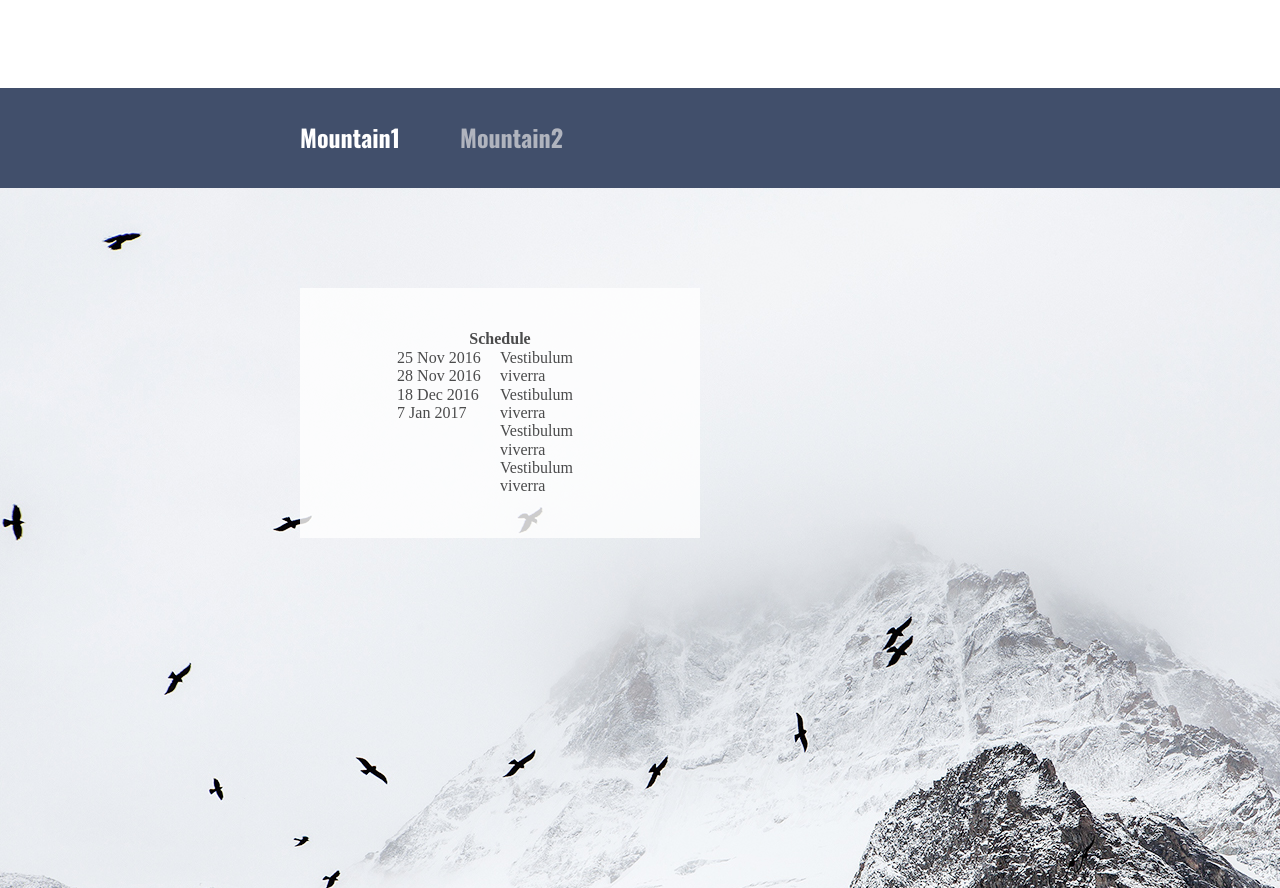
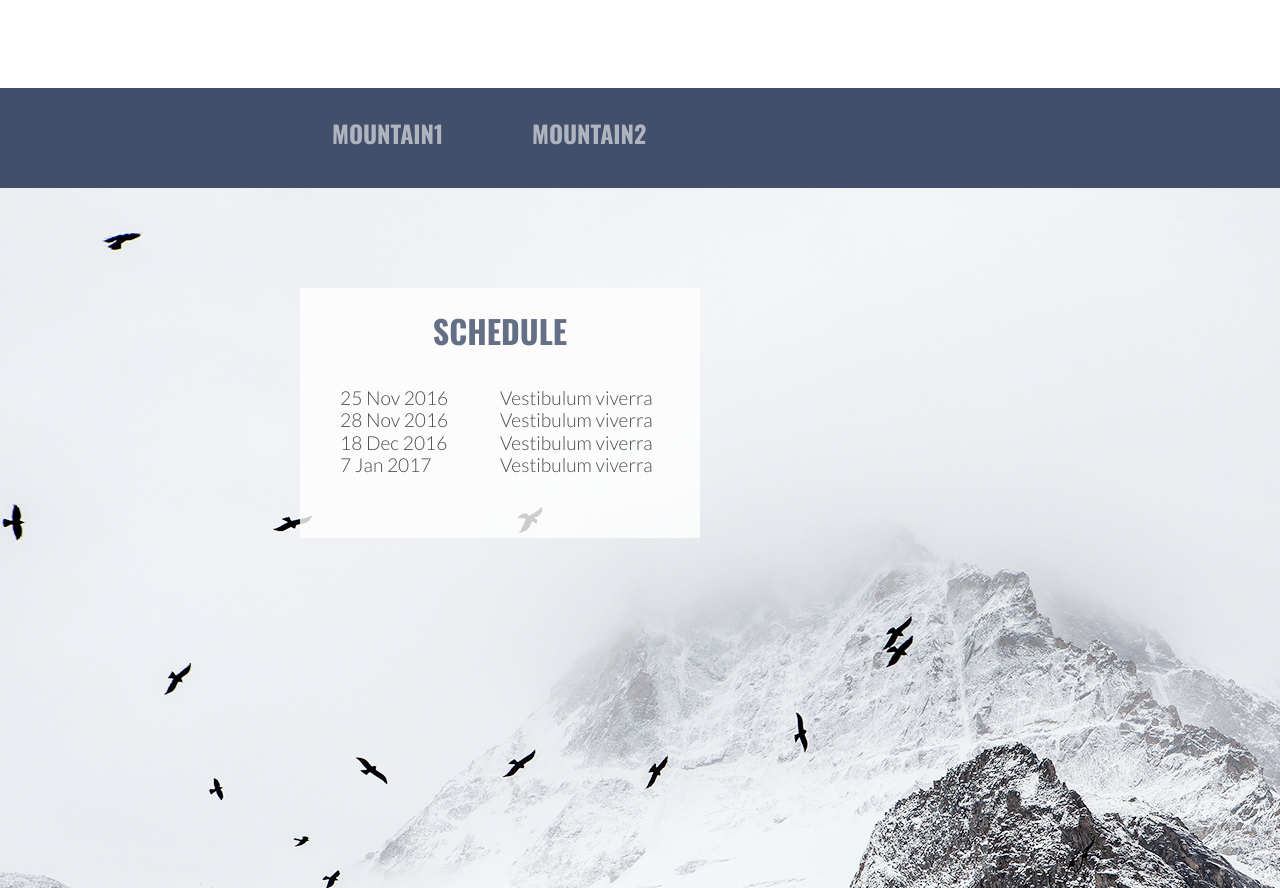
Before and after one commit to lee-oconnor/new-site, a website built with Parcel: page index.html in a window 1280 px wide. Shown: the part 2060-2948 px from the top of the page. Built offline with nearby package versions, Linux system fonts and the light colour scheme.

Commit message:
Styled Mountain Tabs

```diff
--- a/css/main.css
+++ b/css/main.css
@@ -344,12 +344,16 @@ nav {
   align-items: center;
 }
 .mountainOne {
-  color: #fff;
+  color: #b0b4be;
   font-family: "Oswald";
   font-weight: bold;
   font-size: 1.5em;
   margin: 30px;
   margin-left: 300px;
+  height: 100px;
+  padding: 32px;
+  width: 140px;
+  text-align: center;
 }
 
 .mountainTwo {
@@ -358,6 +362,15 @@ nav {
   font-weight: bold;
   font-size: 1.5em;
   margin: 30px;
+  height: 100px;
+  padding: 32px;
+  width: 140px;
+  text-align: center;
+}
+
+.active-mtn-tab {
+  background-color: #b0b4be;
+  color: #414f6b;
 }
 .schedule-section {
   background: url("../img/climb-hero-img.jpg");
@@ -383,11 +396,23 @@ nav {
   margin-left: 300px;
   margin-top: 100px;
 }
+
+.schedule-heading {
+  font-family: "Oswald";
+  font-weight: bold;
+  font-size: 2em;
+  color: #414f6b;
+}
 .schedule-details {
   display: flex;
   flex-flow: row;
   justify-content: space-between;
   align-items: flex-start;
+  margin: 38px;
+  width: 80%;
+  font-family: "Lato";
+  font-weight: 300;
+  font-size: 1.2em;
 }
 .schedule-col-1 {
   width: 50%;
--- a/index.html
+++ b/index.html
@@ -128,13 +128,13 @@
 <!-----------------------------Mountain Tabs--------------------------->
 
     <section class="mountain-tabs">
-      <div class="mountainOne">Mountain1</div>
-      <div class="mountainTwo">Mountain2</div>
+      <div class="mountainOne">MOUNTAIN1</div>
+      <div class="mountainTwo">MOUNTAIN2</div>
     </section>
     <!--------------------------Schedule Section (with bg-img)------------>
     <section class="schedule-section">
       <div class="schedule-box">
-        <div><h4 class="schedule-heading">Schedule</h4></div>
+        <div><h4 class="schedule-heading">SCHEDULE</h4></div>
         <div class="schedule-details"><div class="schedule-col-1">
           <span>25 Nov 2016</span><br>
           <span>28 Nov 2016</span><br>
```
